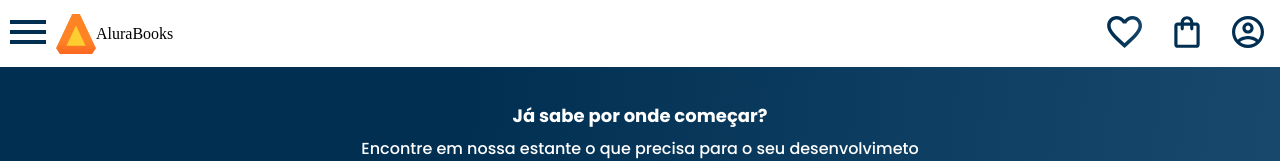
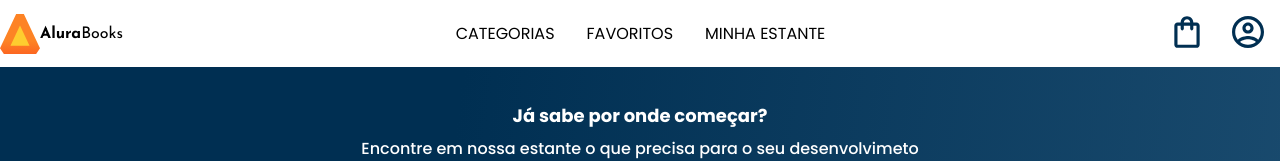
Before and after one commit to b4hia/aluraBooks, a plain HTML site: page source/index.html in a window 1280 px wide. Shown: the top 161 px of the page. Drawn offline with nearby package versions, Linux system fonts and the light colour scheme.

Commit message:
:+1: add header para tablets

```diff
--- a/source/index.html
+++ b/source/index.html
@@ -15,7 +15,7 @@
         <div class="container">
             <input type="checkbox" id="menu" class="container__check">
             <label for="menu">
-                <span class="cabecalho__menu__sanduiche container__img"></span>
+                <span class="cabecalho__menu__sanduiche container__img img__transparente"></span>
             </label>
             <ul class="lista-menu">
                 <li class="lista-menu__titulo">Categorias</li>
@@ -28,8 +28,24 @@
             <img src="./imagens/Logo.svg" alt="Alura">
             <h1 class="container__titulo"><b class="container__titulo__negrito">Alura</b>Books</h1>
         </div>
+
+        <ul class="opcoes">
+            <input type="checkbox" id="opcoes-menu" class="opcoes__check">
+            <label for="opcoes-menu">
+                <li class="opcoes__item">Categorias</li>
+            </label>
+            <ul class="lista-menu">
+                <li class="lista-menu__item"><a href="#" class="lista-menu__link">Programação</a></li>
+                <li class="lista-menu__item"><a href="#" class="lista-menu__link">Front-End</a></li>
+                <li class="lista-menu__item"><a href="#" class="lista-menu__link">Infraestrutura</a></li>
+                <li class="lista-menu__item"><a href="#" class="lista-menu__link">Business</a></li>
+                <li class="lista-menu__item"><a href="#" class="lista-menu__link">Design & UX</a></li>
+            </ul>
+            <li class="opcoes__item"><a href="#" class="opcoes__link">Favoritos</a></li>
+            <li class="opcoes__item"><a href="#" class="opcoes__link">Minha Estante</a></li>
+        </ul>
         <div class="container">
-            <a href="#"><img src="./imagens/Favoritos.svg" class="container__img" alt="Favoritos"></a>
+            <a href="#"><img src="./imagens/Favoritos.svg" class="container__img img__transparente" alt="Favoritos"></a>
             <a href="#"><img src="imagens/Compras.svg" class="container__img" alt="Compras"></a>
             <a href="#"><img src="imagens/Usuario.svg" class="container__img" alt="Usuario"></a>
         </div>
--- a/source/style.css
+++ b/source/style.css
@@ -3,6 +3,7 @@
 @import url("./styles/carrossel.css");
 @import url("./styles/topicos.css");
 @import url("./styles/footer.css");
+@import url('https://fonts.googleapis.com/css2?family=Josefin+Sans:ital,wght@0,100..700;1,100..700&display=swap');
 @import url('https://fonts.googleapis.com/css2?family=Poppins:ital,wght@0,100;0,200;0,300;0,400;0,500;0,600;0,700;0,800;0,900;1,100;1,200;1,300;1,400;1,500;1,600;1,700;1,800;1,900&display=swap');
 
 :root{
@@ -11,7 +12,9 @@
     --cor_fundo: #EBECEE;
     --cor_branca: #FFFFFF;
     --cor_amarelo: #EB9B00;
+    --cor_preto: #000000;
     --fonte_menu: 'Poppins';
+    --fonte_titulo: 'Josefin Sans';
 }
 
 *{
--- a/source/styles/banner.css
+++ b/source/styles/banner.css
@@ -37,3 +37,7 @@
     background: url('../imagens/Lupa.svg') no-repeat;
     background-position: 1em;
 }
+
+@media screen and (min-width: 1024px) {
+
+}
--- a/source/styles/header.css
+++ b/source/styles/header.css
@@ -72,6 +72,56 @@
 
 }
 
+h1{
+    display: none;
+}
+
+.opcoes{
+    display: none;
+}
+
 @media screen and (min-width: 1024px) {
 
+    .container__titulo, .container__titulo__negrito{
+        font-family: var(--fonte_titulo);
+    }
+
+    .container__titulo{
+        font-weight: 400;
+        display: block;
+    }
+    .container__titulo__negrito{
+        font-weight: 700;
+    }
+
+    .opcoes{
+        display: flex;
+        text-transform: uppercase;
+        font-family: var(--fonte_menu);
+        color: var(--cor_preto);
+    }
+
+    .opcoes__item{
+        padding: 1em;
+        cursor: pointer;
+    }
+
+    .opcoes__link{
+        text-decoration: none;
+        color: var(--cor_preto);
+    }
+
+    .img__transparente{
+        display: none;
+    }
+
+    .opcoes__check:checked ~ .lista-menu{
+        display: block;
+        width: auto;
+    }
+
+    .opcoes__check{
+        display: none;
+    }
+
 }
```
